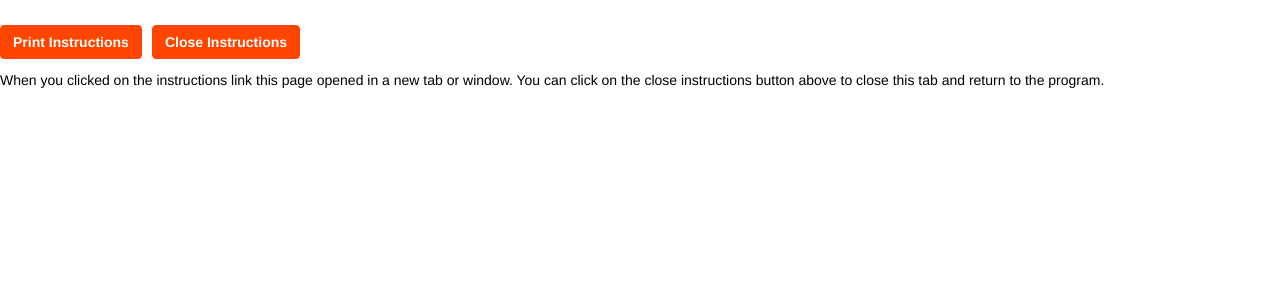
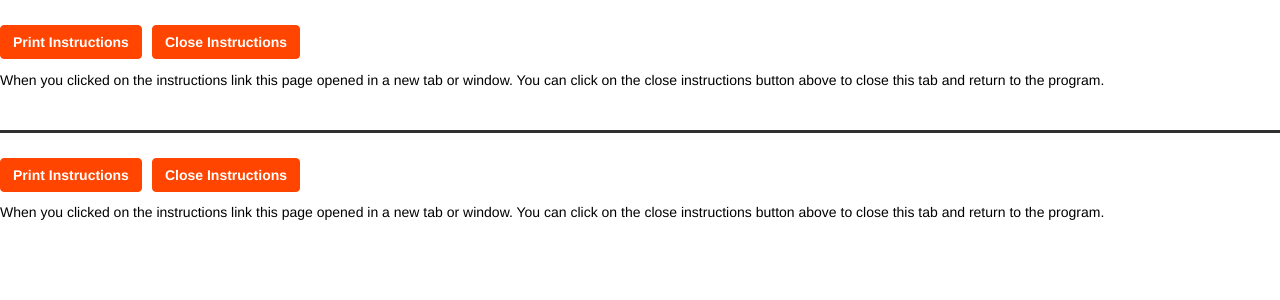
Before and after one commit to chaicoffey/sandpit, a Django app: template templates/test_instructions_print.html in a window 1280 px wide. Shown: the top 300 px of the page. Run offline with Django 3.2, Linux system fonts and the light colour scheme; the template is opened without the code that fills it, so the values that code supplies are empty; some libraries are stand-ins or nearby versions.

Commit message:
Close Instructions
Put close instructions at bottom of print test instructions page

```diff
--- a/templates/test_instructions_print.html
+++ b/templates/test_instructions_print.html
@@ -33,6 +33,21 @@
 
     <iframe name="print_frame" width="0" height="0" frameborder="0" src="about:blank"></iframe>
 
+    <div class="text-info" style="color: black">
+        <hr class="darker_color" style="border-width: 3px">
+        <h1>
+            <button type="button" class="btn btn-primary" onclick="window.printDiv('print_section');">
+                Print Instructions
+            </button>
+            <button type="button" class="btn btn-primary" onclick="window.close();">
+                Close Instructions
+            </button>
+        </h1>
+
+        When you clicked on the instructions link this page opened in a new tab or window.  You can click on the close
+        instructions button above to close this tab and return to the program.
+    </div>
+
 </body>
 
 <script>
```
